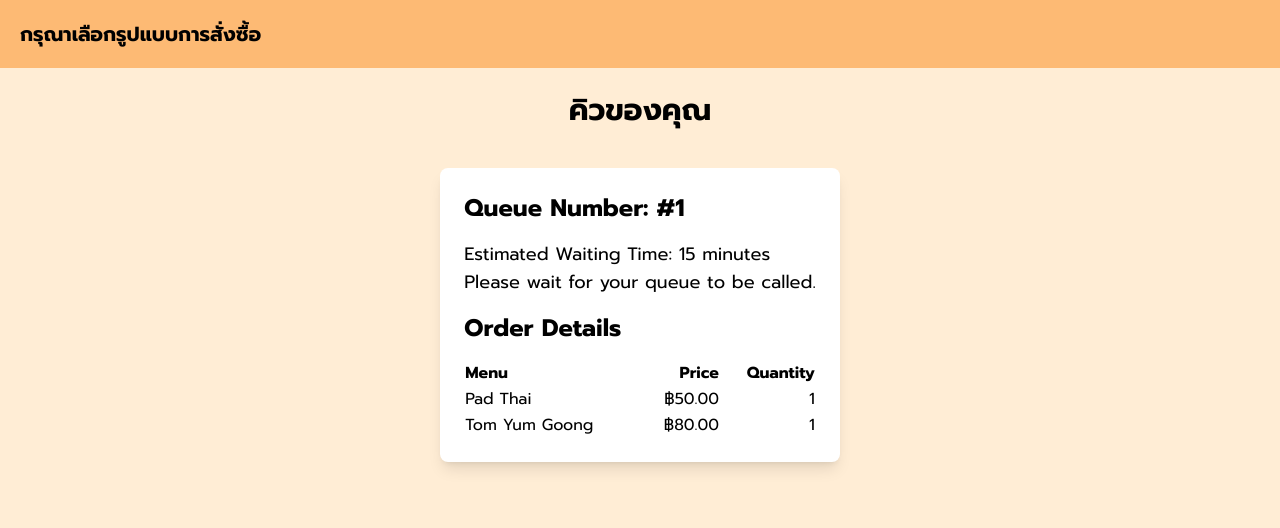
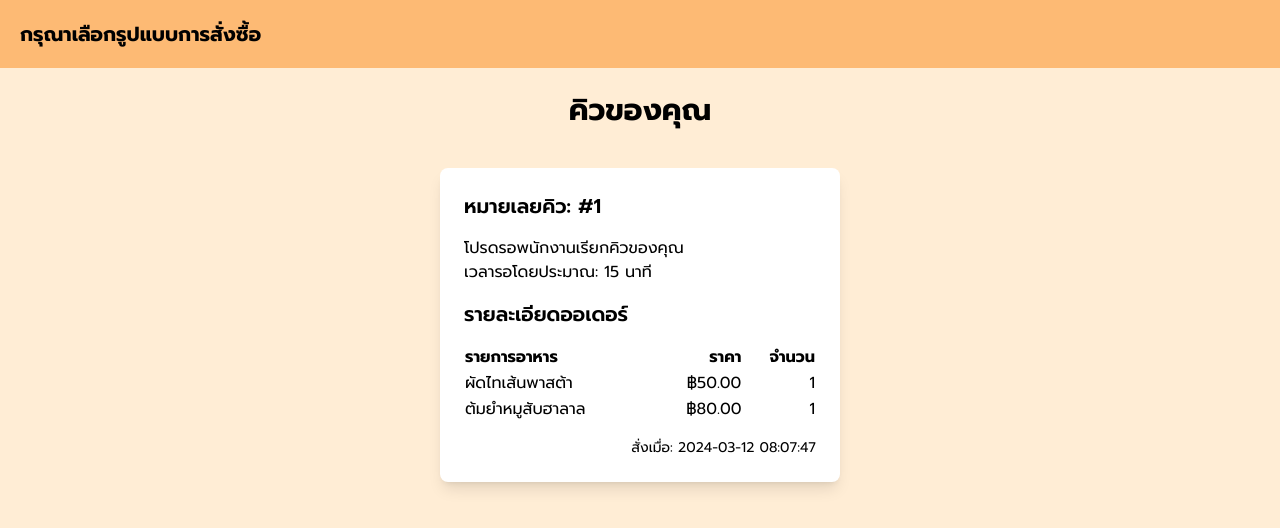
Before and after one commit to Pikachu051/FriedWithPassion, a PHP site: page /wait.php in a window 1280 px wide. Shown: the top 528 px of the page. Run offline with PHP 8.4, Linux system fonts and the light colour scheme.

Commit message:
Update wait.php

```diff
--- a/style.css
+++ b/style.css
@@ -7,10 +7,6 @@
 2. Allow adding a border to an element by just adding a border-width. (https://github.com/tailwindcss/tailwindcss/pull/116)
 */
 @import url('https://fonts.googleapis.com/css2?family=Prompt:ital,wght@0,100;0,200;0,300;0,400;0,500;0,600;0,700;0,800;0,900;1,100;1,200;1,300;1,400;1,500;1,600;1,700;1,800;1,900&display=swap');
-
-* {
-  font-family: 'Prompt', sans-serif;
-}
 *,
 ::before,
 ::after {
@@ -64,7 +60,9 @@ html,
 1. Remove the margin in all browsers.
 2. Inherit line-height from `html` so users can set them as a class directly on the `html` element.
 */
-
+* {
+  font-family: 'Prompt', sans-serif;
+}
 body {
   margin: 0;
   /* 1 */
@@ -976,6 +974,18 @@ video {
   width: 100%;
 }
 
+.w-20 {
+  width: 5rem;
+}
+
+.w-\[20\] {
+  width: 20;
+}
+
+.w-\[400px\] {
+  width: 400px;
+}
+
 .min-w-full {
   min-width: 100%;
 }
--- a/wait.php
+++ b/wait.php
@@ -14,9 +14,9 @@
         <header class="bg-orange-300 grid grid-cols-2">
                 <h1 id="selectedTable" class="text-xl font-bold m-5"><?php
                         if (isset($_SESSION['table_no'])) {
-                            echo "<p class=\"\">สั่งอาหารสำหรับ" . $_SESSION['table_no'] . "</p>";
+                            echo "<p class=\"\">ออเดอร์สำหรับ" . $_SESSION['table_no'] . "</p>";
                         } elseif (isset($_SESSION['order_type']) && $_SESSION['order_type'] == 'takeaway') {
-                            echo 'สั่งกลับบ้าน';
+                            echo 'ออเดอร์สั่งกลับบ้าน';
                         } else {
                             echo 'กรุณาเลือกรูปแบบการสั่งซื้อ';
                         }
@@ -24,32 +24,33 @@
         </header>
         <h1 class="text-3xl font-bold text-center mt-6">คิวของคุณ</h1>
         <div class="flex justify-center mt-10">
-            <div class="bg-white rounded-lg shadow-lg p-6">
-                <h2 class="text-2xl font-bold mb-4">Queue Number: #1</h2>
-                <p class="text-lg">Estimated Waiting Time: 15 minutes</p>
-                <p class="text-lg">Please wait for your queue to be called.</p>
-                <h2 class="text-2xl font-bold mt-4">Order Details</h2>
+            <div class="bg-white rounded-lg shadow-lg p-6 w-[400px]">
+                <h2 class="text-xl font-semibold mb-4">หมายเลยคิว: #1</h2>
+                <p class="text-base">โปรดรอพนักงานเรียกคิวของคุณ</p>
+                <p class="text-base">เวลารอโดยประมาณ: 15 นาที</p>
+                <h2 class="text-xl font-semibold mt-4">รายละเอียดออเดอร์</h2>
                 <table class="w-full mt-4">
                     <thead>
                         <tr>
-                            <th class="text-left">Menu</th>
-                            <th class="text-right">Price</th>
-                            <th class="text-right">Quantity</th>
+                            <th class="text-left">รายการอาหาร</th>
+                            <th class="text-right">ราคา</th>
+                            <th class="text-right">จำนวน</th>
                         </tr>
                     </thead>
                     <tbody>
                         <tr>
-                            <td>Pad Thai</td>
+                            <td>ผัดไทเส้นพาสต้า</td>
                             <td class="text-right">฿50.00</td>
                             <td class="text-right">1</td>
                         </tr>
                         <tr>
-                            <td>Tom Yum Goong</td>
+                            <td>ต้มยำหมูสับฮาลาล</td>
                             <td class="text-right">฿80.00</td>
                             <td class="text-right">1</td>
                         </tr>
                     </tbody>
                 </table>
+                <p class="text-right text-sm mt-4">สั่งเมื่อ: <?php echo date('Y-m-d H:i:s'); ?></p>
             </div>
         </div>
 </body>
```
